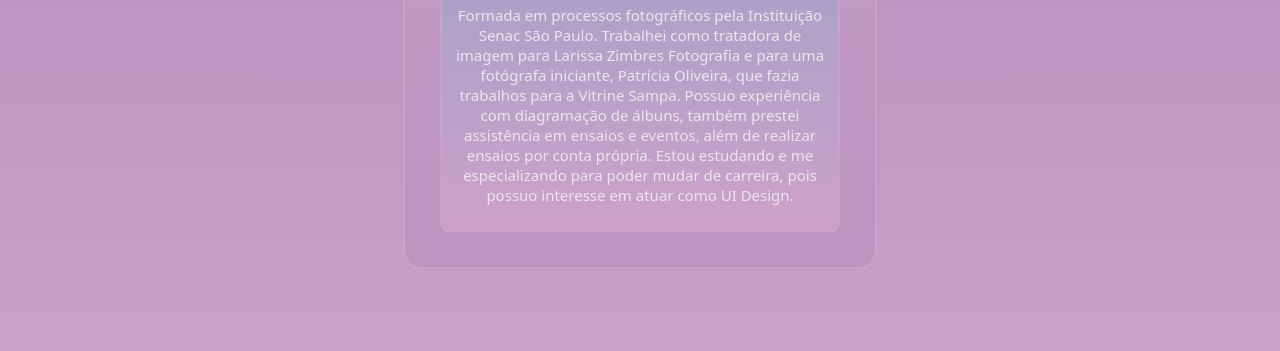
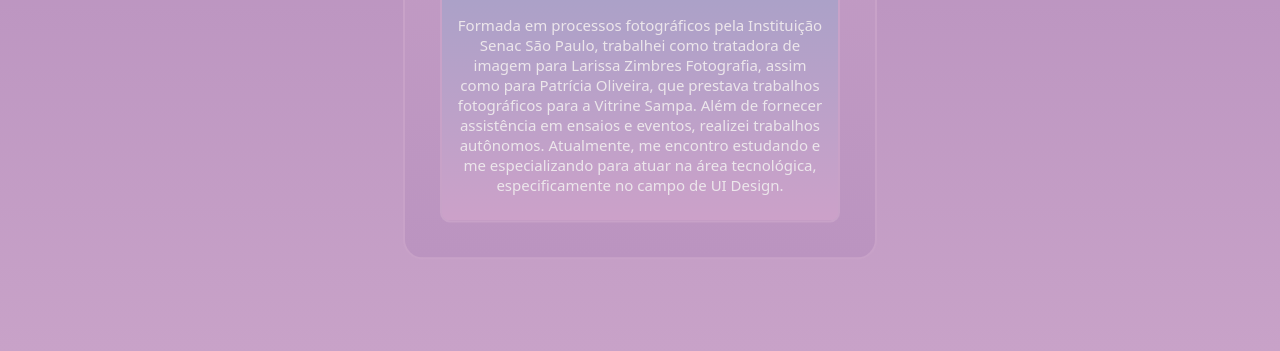
Before and after one commit to isalvesb/cartao-de-visitas, a plain HTML site: page index.html in a window 1280 px wide. Shown: the part 465-816 px from the top of the page. Drawn offline with nearby package versions, Linux system fonts and the light colour scheme.

Commit message:
Update index.html

```diff
--- a/index.html
+++ b/index.html
@@ -25,9 +25,9 @@
     </div>
 
     <div class="minibio">
-        <p id="minibio">Formada em processos fotográficos pela Instituição Senac São Paulo.
-            Trabalhei como tratadora de imagem para Larissa Zimbres Fotografia e para uma fotógrafa iniciante, Patrícia Oliveira, que fazia trabalhos para a Vitrine Sampa.
-            Possuo experiência com diagramação de álbuns, também prestei assistência em ensaios e eventos, além de realizar ensaios por conta própria. Estou estudando e me especializando para poder mudar de carreira, pois possuo interesse em atuar como UI Design.</p>
+        <p id="minibio">Formada em processos fotográficos pela Instituição Senac São Paulo, trabalhei como tratadora de imagem para Larissa Zimbres Fotografia, assim como para Patrícia Oliveira, que prestava trabalhos fotográficos para a Vitrine Sampa. Além de fornecer assistência em ensaios e eventos, realizei trabalhos autônomos.
+            Atualmente, me encontro estudando e me especializando para atuar na área tecnológica, especificamente no campo de UI Design.
+        </p>
     </div>
 </body>
 
```
